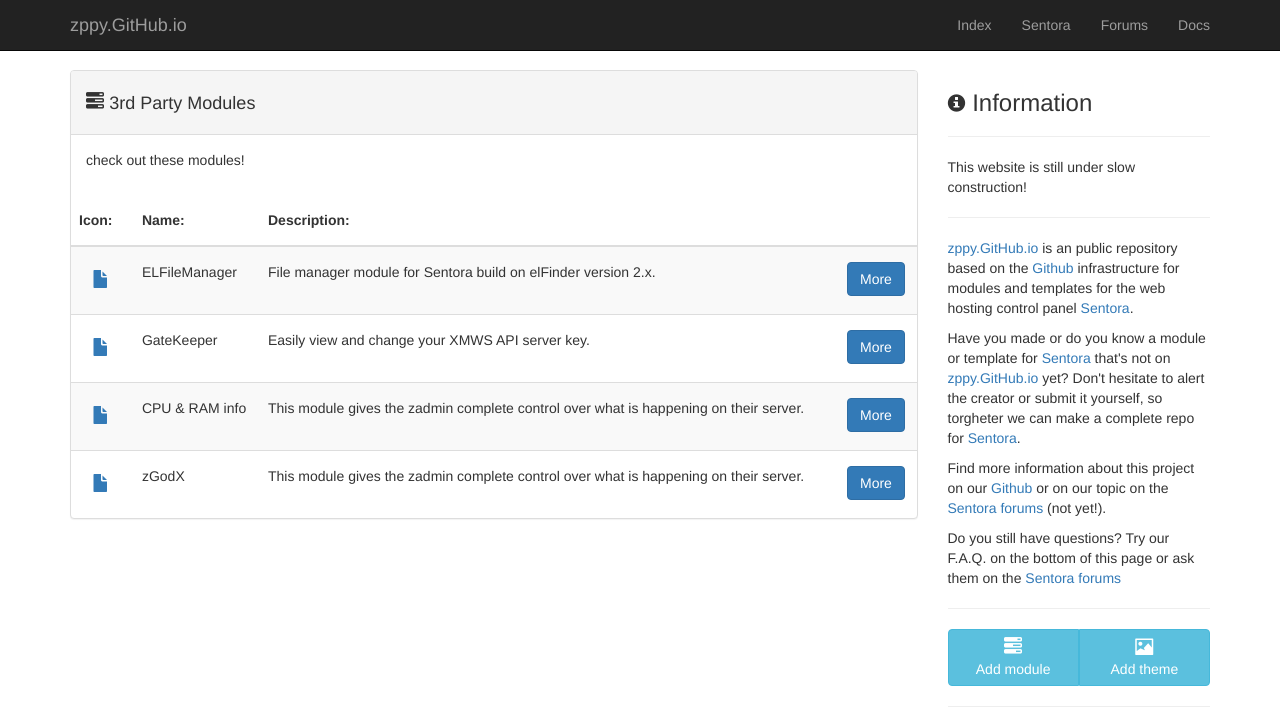
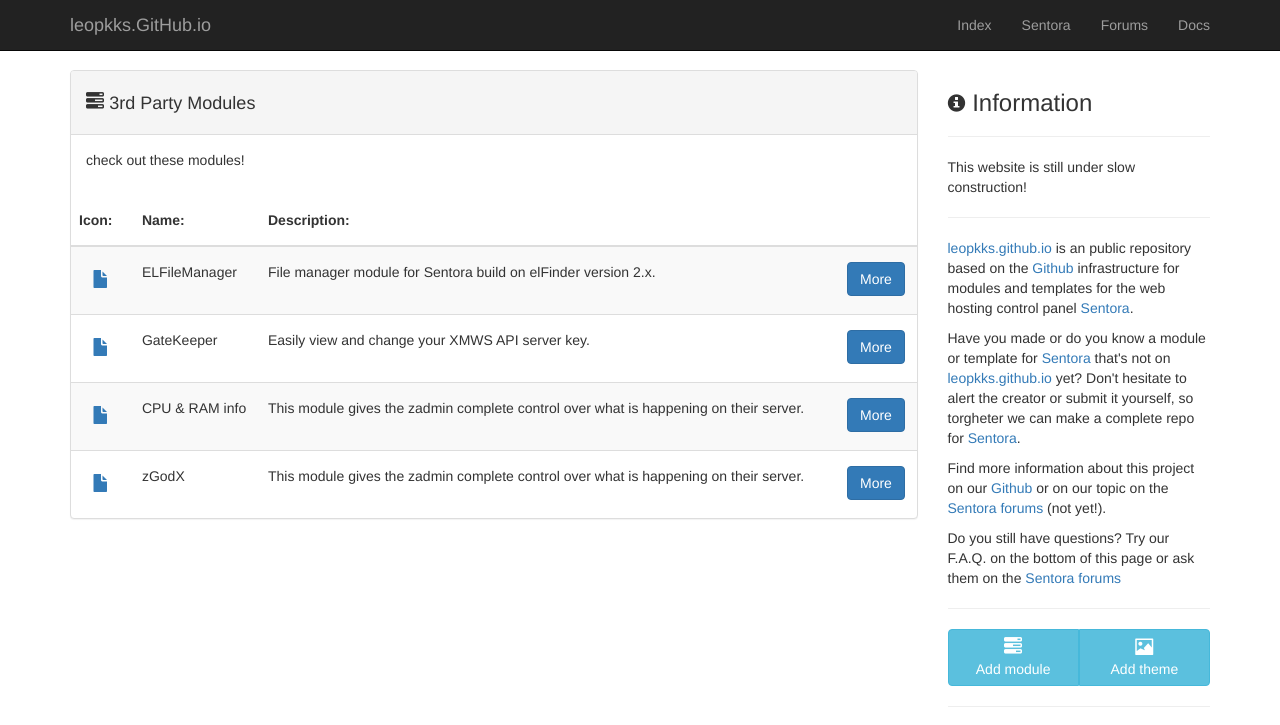
Before and after one commit to leopkks/leopkks.github.io, a plain HTML site: page index.htm in a window 1280 px wide. Shown: the top 725 px of the page. Drawn offline with nearby package versions, Linux system fonts and the light colour scheme.

Commit message:
Update index.htm

```diff
--- a/index.htm
+++ b/index.htm
@@ -57,7 +57,7 @@
 					<button type="button" class="navbar-toggle" data-toggle="collapse" data-target=".navbar-collapse">
 						<span class="icon-toggle"></span>
 					</button>
-					<a class="navbar-brand" href="./">zppy.GitHub.io</a>
+					<a class="navbar-brand" href="./">leopkks.GitHub.io</a>
 				</div>
 				<div class="navbar-collapse collapse">
 					<ul class="nav navbar-nav navbar-right">
@@ -161,7 +161,7 @@
 												moduledialog += '\
 																</div>\
 																<h3>How to install:</h3>\
-																<pre><span>1. # zppy repo add zppy.github.io/repo</span><br/><span>2. # zppy update</span><br/><span>3. # zppy install ' + data.ModuleName + '</span></pre>\
+																<pre><span>1. # leopkks repo add leopkks.github.io/repo</span><br/><span>2. # leopkks update</span><br/><span>3. # leopkks install ' + data.ModuleName + '</span></pre>\
 															</div>\
 															<div class="modal-footer">\
 																<button type="button" class="btn btn-default" data-dismiss="modal">Close</button>\
@@ -200,13 +200,13 @@
 					</p>
 					<hr>
 					<p>
-						<a href="http://zppy.GitHub.io/">zppy.GitHub.io</a> is an public repository based on the <a href="https://github.com/" target="_blank">Github</a> infrastructure for modules and templates for the web hosting control panel <a href="http://sentora.org/" target="_blank">Sentora</a>.
+						<a href="http://leopkks.github.io/">leopkks.github.io</a> is an public repository based on the <a href="https://github.com/" target="_blank">Github</a> infrastructure for modules and templates for the web hosting control panel <a href="http://sentora.org/" target="_blank">Sentora</a>.
 					</p>
 					<p>
-						Have you made or do you know a module or template for <a href="http://sentora.org/" target="_blank">Sentora</a> that's not on <a href="http://zppy.GitHub.io/">zppy.GitHub.io</a> yet? Don't hesitate to alert the creator or submit it yourself, so torgheter we can make a complete repo for <a href="http://sentora.org/" target="_blank">Sentora</a>.
+						Have you made or do you know a module or template for <a href="http://sentora.org/" target="_blank">Sentora</a> that's not on <a href="http://leopkks.github.io/">leopkks.github.io</a> yet? Don't hesitate to alert the creator or submit it yourself, so torgheter we can make a complete repo for <a href="http://sentora.org/" target="_blank">Sentora</a>.
 					</p>
 					<p>
-						Find more information about this project on our <a href="https://github.com/zppy" target="_blank">Github</a> or on our topic on the <a href="http://forums.sentora.org/" target="_blank">Sentora forums</a> (not yet!).
+						Find more information about this project on our <a href="https://github.com/leopkks" target="_blank">Github</a> or on our topic on the <a href="http://forums.sentora.org/" target="_blank">Sentora forums</a> (not yet!).
 					</p>
 					<p>
 						Do you still have questions? Try our F.A.Q. on the bottom of this page or ask them on the <a href="http://forums.sentora.org/" target="_blank">Sentora forums</a>
@@ -356,7 +356,7 @@
 												tpldialog += '\
 																</div>\
 																<h3>How to install: NOT WORKING!</h3>\
-																<pre><span>1. #  bash <(curl -L -Ss http://zppy.github.io/' + data.TplName + '_installer.sh)</span></pre>\
+																<pre><span>1. #  bash <(curl -L -Ss http://leopkks.github.io/' + data.TplName + '_installer.sh)</span></pre>\
 															</div>\
 															<div class="modal-footer">\
 																<button type="button" class="btn btn-default" data-dismiss="modal">Close</button>\
@@ -425,7 +425,7 @@
 									</div>
 									<div id="collapse4" class="panel-collapse collapse">
 										<div class="panel-body">
-											Yes! Please do, thats also why it's on <a href="https://github.com/zppy" target="_blank">Github</a>. Make a change and push it! ** hears <a href="https://www.youtube.com/watch?v=vCadcBR95oU" target="_blank">this</a> **
+											Yes! Please do, thats also why it's on <a href="https://github.com/leopkks" target="_blank">Github</a>. Make a change and push it! ** hears <a href="https://www.youtube.com/watch?v=vCadcBR95oU" target="_blank">this</a> **
 										</div>
 									</div>
 								</div>
```
